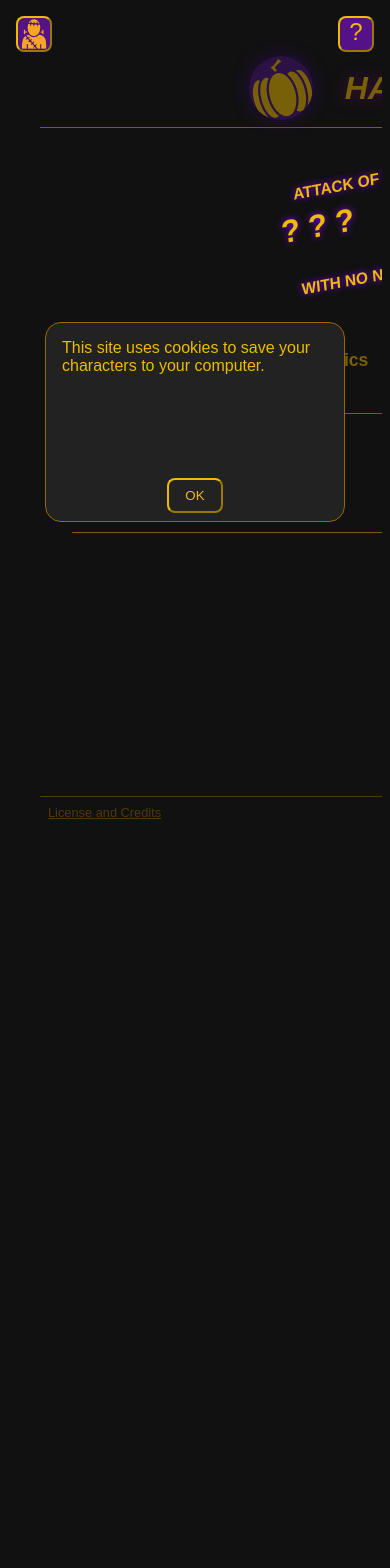
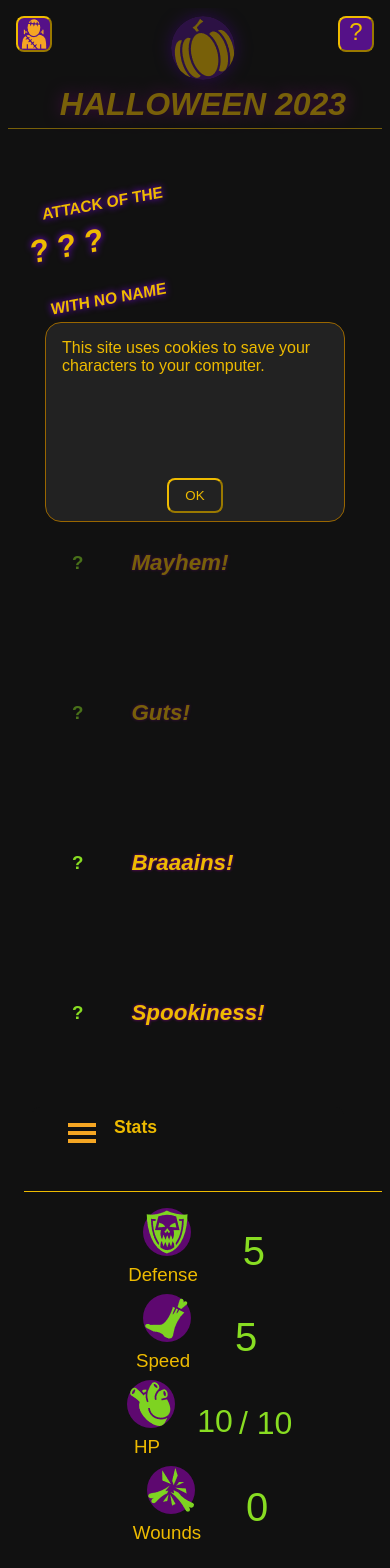
Before and after one commit to carteredge/halloween-adventure, a Vue app: page / in a window 390 px wide. Shown: the top 1568 px of the page. Before the commit the page ends 860 px from the top, so only its background shows below. Built offline with nearby package versions, Linux system fonts and the light colour scheme.

Commit message:
mobile style changes (WIP)

```diff
--- a/public/credits.html
+++ b/public/credits.html
@@ -307,7 +307,7 @@
             }
 
             body > * {
-                max-width: 800px;
+                max-width: 900px;
                 margin: 1rem auto;
             }
 
--- a/public/rules.html
+++ b/public/rules.html
@@ -342,7 +342,7 @@
             }
 
             body > * {
-                max-width: 800px;
+                max-width: 900px;
                 margin: 1rem auto;
             }
 
--- a/src/App.vue
+++ b/src/App.vue
@@ -579,18 +579,20 @@ header h1 {
     text-shadow: 0px 0px 16px #808;
 }
 
-@media (min-width: 1024px)
+@media (max-width: 900px)
 {
-    .logo
-    {
-        margin: 0 2rem 0 0;
+    .app-body {
+        height: auto;
+        overflow-y: auto;
+        padding: 0;
     }
 
-    header .wrapper
-    {
-        display: flex;
-        place-items: flex-start;
-        flex-wrap: wrap;
+    #header {
+        flex-direction: column;
+    }
+
+    #header * {
+        margin: auto;
     }
 }
 </style>
--- a/src/assets/main.css
+++ b/src/assets/main.css
@@ -221,3 +221,20 @@ option:disabled {
 .test {
     border: 2px solid #8d2;
 }
+
+@media only screen and (max-width: 900px) {
+    header,
+    main,
+    footer {
+        margin: 0 auto;
+        width: 100vw;
+    }
+
+    * {
+        max-width: 100vw;
+    }
+
+    #main {
+        overflow-y: auto;
+    }
+}
--- a/src/components/CharacterEdit/CharacterEdit.vue
+++ b/src/components/CharacterEdit/CharacterEdit.vue
@@ -47,4 +47,10 @@ button {
     padding: 1rem 0.5rem;
     width: 800px;
 }
+
+@media only screen and (max-width: 900px) {
+    .main {
+        width: 100vw;
+    }
+}
 </style>
--- a/src/components/CharacterSheet/CharacterSheet.vue
+++ b/src/components/CharacterSheet/CharacterSheet.vue
@@ -71,4 +71,10 @@ export default {
     flex-direction: row;
     justify-content: space-evenly;
 }
+
+@media only screen and (max-width: 900px) {
+    .character-header {
+        flex-direction: column;
+    }
+}
 </style>
--- a/src/components/CharacterSheet/SecondaryStatBlock.vue
+++ b/src/components/CharacterSheet/SecondaryStatBlock.vue
@@ -19,4 +19,11 @@ import SecondaryStat from "./SecondaryStat.vue";
     margin: 1rem;
     padding: 1rem;
 }
+
+@media only screen and (max-width: 900px) {
+    .secondary-stat-block {
+        flex-direction: column;
+    }
+}
+
 </style>
--- a/src/components/CharacterSheet/StatBlock.vue
+++ b/src/components/CharacterSheet/StatBlock.vue
@@ -28,4 +28,15 @@ export default {
 </script>
 
 <style scoped>
+@media only screen and (max-width: 900px) {
+    div {
+        display: flex;
+        flex-direction: row;
+        flex-wrap: wrap;
+    }
+
+    div * {
+        margin: 1rem;
+    }
+}
 </style>
--- a/src/components/TabBox.vue
+++ b/src/components/TabBox.vue
@@ -8,6 +8,26 @@
                 @click="this.activeSlot = slot">
                 {{ toLabel(slot) }}
             </button>
+        </div>
+        <div class="tab-menu-container">
+            <button
+                aria-label="Change view"
+                class="tab-menu-hamburger"
+                title="Change view"
+                v-if="!menuOpen"
+                @click="toggleMenu">
+                <img src="/hamburger-menu.png"/>
+                {{ toLabel(activeSlot) }}
+            </button>
+            <div class="tab-menu" v-else>
+                <button
+                    :class="activeSlot === slot ? 'active' : ''"
+                    :key="slot"
+                    v-for="slot in Object.keys($slots)"
+                    @click="changeSlot(slot)">
+                    {{ toLabel(slot) }}
+                </button>
+            </div>
         </div>
         <div>
             <slot :name="activeSlot"></slot>
@@ -23,10 +43,19 @@ export default {
     data() {
         return {
             activeSlot: Object.keys(this.$slots)[0],
+            menuOpen: false,
         }
     },
     methods: {
+        changeSlot(slot) {
+            console.log(slot);
+            this.activeSlot = slot;
+            this.menuOpen = false;
+        },
         toLabel,
+        toggleMenu() {
+            this.menuOpen = !this.menuOpen;
+        },
     },
 }
 </script>
@@ -57,6 +86,24 @@ button.active {
     width: 800px;
 }
 
+.tab-menu-container {
+    display: none;
+}
+
+.tab-menu-container button {
+    display: flex;
+    place-content: center flex-start;
+    width: 80vw;
+}
+
+.tab-menu-hamburger {
+    height: 52px;
+}
+
+.tab-menu-hamburger img {
+    margin: 0 1rem;
+}
+
 .tab-row {
     display: flex;
     flex-direction: row;
@@ -69,4 +116,20 @@ button.active {
     overflow: auto;
     padding: 1rem;
 }
+
+@media only screen and (max-width: 900px) {
+    .tab-box {
+        width: 100vw;
+    }
+}
+
+@media only screen and (max-width: 600px) {
+    .tab-row {
+        display: none;
+    }
+
+    .tab-menu-container {
+        display: block;
+    }
+}
 </style>
```
Also changed, not shown: src/components/CharacterSheet/Stat.vue (+8 -0 lines), src/assets/logo.svg (deleted).
